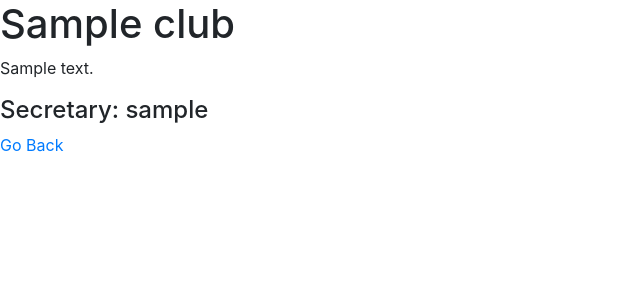
After one commit to vanguard07/EventPortal, a Django app: page /clubs/1 in a window 1280 px wide. The commit adds this page. Shown: the top 300 px of the page, without its empty margins (0-640 px from the left). Run offline with Django 3.2, Linux system fonts and the light colour scheme; tables that the repository leaves empty hold one stand-in row (values such as "Sample post"); some libraries are stand-ins or nearby versions.

Commit message:
Added clubs to models

```diff
--- a/eventportal/eventportal/urls.py
+++ b/eventportal/eventportal/urls.py
@@ -16,15 +16,17 @@ Including another URLconf
 from django.contrib import admin
 from django.urls import path, include
 from django.contrib.auth import views as auth_views
-from portal import views as event_views
+from portal import views as general_views
 
 urlpatterns = [
-    path('', event_views.land, name='land'),
-    path('home/', event_views.home, name='home'),
+    path('', general_views.land, name='land'),
+    path('home/', general_views.home, name='home'),
     path('oauth/', include('social_django.urls', namespace='social')),
     path('admin/', admin.site.urls),
     path('events/', include('portal.urls'), name='events'),
     # path('login/', auth_views.login, {'template_name': 'portal/login.html'}, name='login'),
     path('logout/', auth_views.logout, {'template_name': 'portal/logout.html'}, name='logout'),
-    # path('register/', event_views.register, name='register-user'),
+    # path('register/', general_views.register, name='register-user'),
+    path('clubs/', general_views.clubs_list, name='club-list'),
+    path('clubs/<int:club_id>', general_views.clubs_detail, name='club-detail'),
 ]
--- a/eventportal/portal/admin.py
+++ b/eventportal/portal/admin.py
@@ -1,7 +1,8 @@
 from django.contrib import admin
-from .models import Event, Profile
+from .models import Event, Profile, Clubs
 
 # Register your models here.
 
 admin.site.register(Event)
 admin.site.register(Profile)
+admin.site.register(Clubs)
--- a/eventportal/portal/models.py
+++ b/eventportal/portal/models.py
@@ -21,13 +21,27 @@ def create_or_update_user_profile(sender, instance, created, **kwargs):
     instance.profile.save()
 
 
-class Event(models.Model):
-    name = models.CharField(max_length=50)
-    venue = models.CharField(max_length=200)
-    date = models.DateField(help_text='Please use the following format: <em>YYYY-MM-DD</em>.')
-    time = models.TimeField(help_text='Please use the following format: <em>HH:MM:SS<em>')
-    creator = models.ForeignKey(Profile, on_delete=models.CASCADE)
-    attendees = models.ManyToManyField(Profile, related_name='attending', blank=True)
+class Clubs(models.Model):
+    name = models.CharField(max_length=100)
+    about = models.CharField(max_length=150)
+    secretary = models.ForeignKey(Profile, on_delete=models.CASCADE, related_name='sec')
+    joint_secretary = models.ForeignKey(Profile, on_delete=models.CASCADE, related_name='joint_sec')
 
     def __str__(self):
         return self.name
+
+
+class Event(models.Model):
+    name = models.CharField(max_length=50)
+    description = models.CharField(max_length=200)
+    venue = models.CharField(max_length=100)
+    start_date = models.DateField(help_text='Please use the following format: <em>YYYY-MM-DD</em>.')
+    end_date = models.DateField(help_text='Please use the following format: <em>YYYY-MM-DD</em>.')
+    start_time = models.TimeField(help_text='Please use the following format: <em>HH:MM:SS<em>')
+    end_time = models.TimeField(help_text='Please use the following format: <em>HH:MM:SS<em>')
+    creator = models.ForeignKey(Profile, on_delete=models.CASCADE)
+    attendees = models.ManyToManyField(Profile, related_name='attending', blank=True)
+    club = models.ForeignKey(Clubs, on_delete=models.CASCADE)
+
+    def __str__(self):
+        return self.name
--- /dev/null
+++ b/eventportal/portal/templates/portal/clubdetails.html
@@ -0,0 +1,10 @@
+{% extends 'portal/base.html' %}
+
+{% block content %}
+<h1>{{club.name}}</h1>
+<p>{{club.about}}</p>
+<h4>Secretary: {{club.secretary}}</h4>
+
+<a href="/clubs/">Go Back</a>
+
+{% endblock %}
--- a/eventportal/portal/templates/portal/home.html
+++ b/eventportal/portal/templates/portal/home.html
@@ -3,4 +3,5 @@
 {% block content %}
   <h2>Homepage</h2>
   <p>Hello {{ user.username }}!</p>
+  <a href="/logout">Logout</a>
 {% endblock %}
--- a/eventportal/portal/templates/portal/index.html
+++ b/eventportal/portal/templates/portal/index.html
@@ -1,3 +1,5 @@
+{% extends 'portal/base.html' %}
+{% block content %}
 {% if event_list %}
     <ul>
     {% for event in event_list %}
@@ -7,3 +9,4 @@
 {% else %}
     <p>No events are available.</p>
 {% endif %}
+{% endblock %}
--- a/eventportal/portal/templates/portal/logout.html
+++ b/eventportal/portal/templates/portal/logout.html
@@ -2,5 +2,5 @@
 
  {% block content %}
   You have successfully logged out.
-    <a href="/">Home</a>
+    <a href="/">Login</a>
  {% endblock %}
--- a/eventportal/portal/urls.py
+++ b/eventportal/portal/urls.py
@@ -4,6 +4,7 @@ from . import views
 app_name = 'portal'
 urlpatterns = [
     path('', views.EventList, name='index'),
-    path('<int:event_id>', views.EventDetail, name='detail'),
+    path('<int:event_id>/', views.EventDetail, name='detail'),
     path('<int:event_id>/register', views.EventRegister, name='register'),
+    path('<int:event_id>/unregister', views.eventunregister, name='unregister'),
 ]
--- a/eventportal/portal/views.py
+++ b/eventportal/portal/views.py
@@ -1,11 +1,9 @@
-from django.contrib.auth import authenticate, login
 from django.contrib.auth.decorators import login_required
 from django.shortcuts import render, get_object_or_404, redirect
-from django.http import HttpResponseRedirect
-from django.urls import reverse
 
-from .models import Event, Profile
-from .forms import SignUpForm
+from .models import Event, Profile, Clubs
+
+
 # Create your views here.
 
 
@@ -50,7 +48,6 @@ def EventRegister(request, event_id):
     user_id = request.user.id
     user = get_object_or_404(Profile, pk=user_id)
     event = get_object_or_404(Event, pk=event_id)
-    # attendees = event.attendees.all()
     event.attendees.add(user)
     return redirect('portal:detail', event_id)
 
@@ -61,10 +58,21 @@ def eventunregister(request, event_id):
     user = get_object_or_404(Profile, pk=user_id)
     event = get_object_or_404(Event, pk=event_id)
     event.attendees.remove(user)
-    # attendees = event.attendees.all()
     return redirect("portal:detail", event_id)
-    # return redirect('portal:index')
-#
+
+
+def clubs_list(request):
+    list_clubs = Clubs.objects.all()
+    print(list_clubs)
+    context = {'list_clubs': list_clubs}
+    return render(request, 'portal/clubslist.html', context)
+
+
+def clubs_detail(request, club_id):
+    club = get_object_or_404(Clubs, pk=club_id)
+    context = {'club': club}
+    return render(request, 'portal/clubdetails.html', context)
+
 # def register(request):
 #     if request.method == 'POST':
 #         form = SignUpForm(request.POST)
```
Also changed, not shown: eventportal/portal/templates/portal/clubslist.html (added, +12 -0 lines), eventportal/portal/templates/portal/detail.html (+12 -2 lines), eventportal/portal/migrations/0001_initial.py, eventportal/portal/migrations/0002_auto_20181026_0205.py (deleted), eventportal/portal/migrations/0003_auto_20181026_1503.py (deleted).
